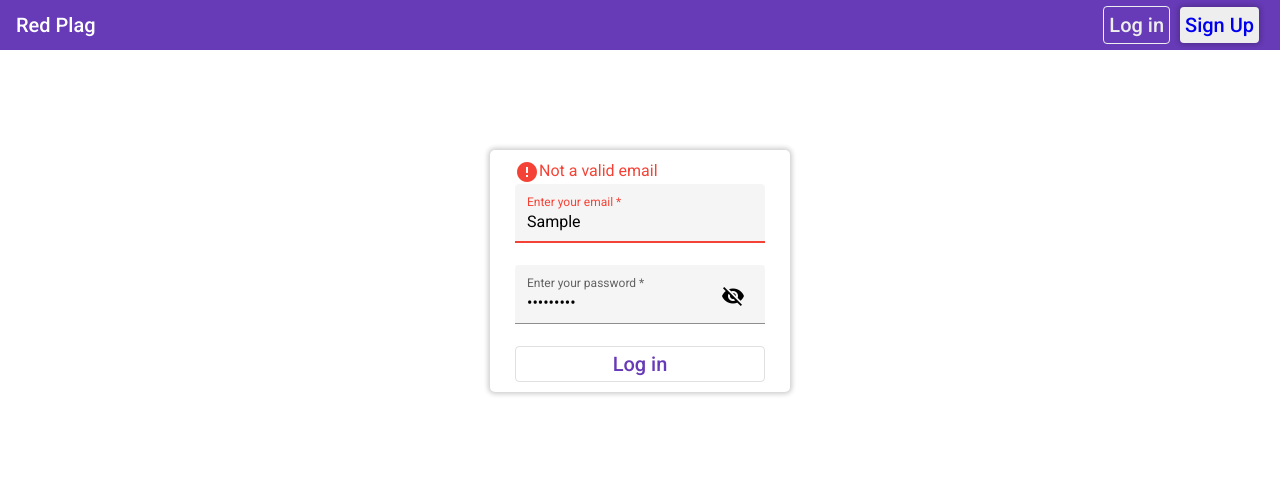
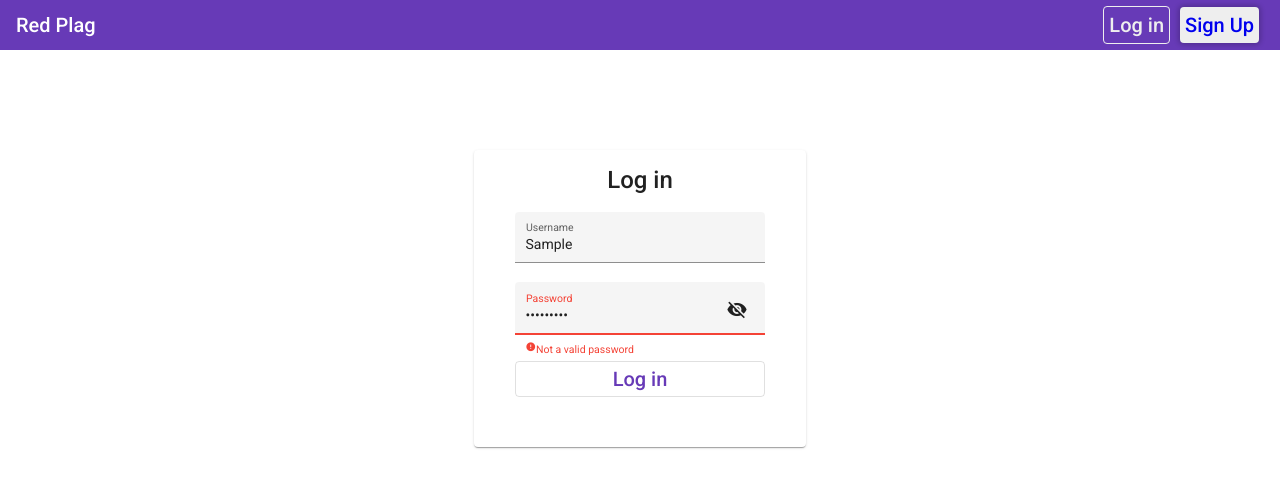
Before and after one commit to atin/Red-Plag, an Angular app: page /login in a window 1280 px wide. Both pictures are taken after typing "Sample", "Sample123" into the empty fields and a click on the button "Log in". Shown: the top 488 px of the page. Built offline with nearby package versions, Linux system fonts and the light colour scheme.

Commit message:
updated login form

```diff
--- a/src/app/login/login.component.html
+++ b/src/app/login/login.component.html
@@ -1,24 +1,30 @@
-<div class="container">
+<mat-card class="container">
+  <mat-card-title>Log in</mat-card-title>
   <form [formGroup]="login_form" (ngSubmit)="login()">
-    <div class="errors" *ngIf="login_form.invalid">
-      <mat-error *ngFor="let error of errors" >
-        <mat-icon>error</mat-icon>{{ error }}
+    <mat-card-content>
+      <mat-form-field [hideRequiredMarker]="true" appearance="fill">
+        <mat-label>Username</mat-label>
+        <input matInput formControlName="username" required />
+        <mat-error>
+          <mat-icon>error</mat-icon>{{ errors['username'] }}
         </mat-error>
-    </div>
-
-    <mat-form-field appearance="fill">
-      <mat-label>Enter your email</mat-label>
-      <input matInput placeholder="abc@xyz.com" formControlName="email" required />
       </mat-form-field>
 
-    <mat-form-field appearance="fill">
-      <mat-label>Enter your password</mat-label>
-      <input matInput [type]="hide ? 'password' : 'text'" formControlName="pass" />
+      <mat-form-field [hideRequiredMarker]="true" appearance="fill">
+        <mat-label>Password</mat-label>
+        <input matInput [type]="hide ? 'password' : 'text'" formControlName="password" required/>
         <button mat-icon-button matSuffix (click)="hide = !hide" [attr.aria-label]="'Hide password'" [attr.aria-pressed]="hide" type="button" >
           <mat-icon>{{ hide ? "visibility_off" : "visibility" }}</mat-icon>
         </button>
+        <mat-error>
+          <mat-icon>error</mat-icon>{{ errors['pass'] }}
+        </mat-error>
       </mat-form-field>
 
+      <mat-card-actions>
         <button class="login-btn" mat-stroked-button color="primary" type="submit">Log in</button>
+      </mat-card-actions>
+
+    </mat-card-content>
   </form>
-</div>
+</mat-card>
--- a/src/app/login/login.component.scss
+++ b/src/app/login/login.component.scss
@@ -5,7 +5,6 @@
   form {
     padding: 10px;
     border-radius: 5px;
-    box-shadow: 0px 0px 5px 2px rgba(0, 0, 0, 0.2);
     .mat-form-field {
       width: 250px;
     }
@@ -16,14 +15,5 @@
         background-color: #683ab710;
       }
     }
-    .errors {
-      text-align: left;
-      .mat-error {
-        margin-left: 15px;
-      }
-      .mat-icon {
-        vertical-align: middle;
-      }
-    }
   }
 }
--- a/src/app/login/login.component.ts
+++ b/src/app/login/login.component.ts
@@ -1,5 +1,6 @@
 import { Component, OnInit } from '@angular/core';
 import { FormBuilder, Validators } from '@angular/forms';
+import { ErrorMessages } from '../models/errors';
 
 @Component({
   selector: 'app-login',
@@ -7,25 +8,34 @@ import { FormBuilder, Validators } from '@angular/forms';
   styleUrls: ['./login.component.scss'],
 })
 export class LoginComponent implements OnInit {
+  username_regex = "^(?=.{3,30}$)(?![_.])(?!.*[_.]{2})[a-zA-Z0-9._]+(?<![_.])$";
+  pass_regex = "^(?=.*[A-Za-z])(?=.*\\d)(?=.*[@$!%*#?&])[A-Za-z\\d@$!%*#?&]{8,}$";
+  hide = true;
+
   login_form = this.fb.group({
-    email: ['', [Validators.required, Validators.email]],
-    pass: ['', Validators.required],
+    username: ['', [Validators.required, Validators.pattern(this.username_regex)]],
+    password: ['', [Validators.required, Validators.pattern(this.pass_regex)]],
   }, { updateOn: 'submit' });
 
-  hide = true;
-  errors: string[];
+  errors: ErrorMessages = {};
 
   getErrorMessages() {
-    let email = this.login_form.get('email');
-    let pass = this.login_form.get('pass');
-    this.errors = [];
-    email.hasError('required') ? this.errors.push('Email cannot be empty.') : '';
-    email.hasError('email') ? this.errors.push('Not a valid email') : '';
-    pass.hasError('required') ? this.errors.push('Password cannot be empty.') : '';
+    let username = this.login_form.get('username');
+    let pass = this.login_form.get('password');
+
+    this.errors = {};
+
+    username.hasError('required') ? this.errors['username'] = 'Enter username' : '';
+    username.hasError('pattern') ? this.errors['username'] = 'Not a valid username' : '';
+    pass.hasError('required') ? this.errors['pass'] = 'Enter a password' : '';
+    pass.hasError('pattern') ? this.errors['pass'] = 'Not a valid password': '';
   }
 
   login() {
     this.getErrorMessages();
+    if(Object.keys(this.errors).length == 0){
+
+    }
   }
   constructor(private fb: FormBuilder) {}
   ngOnInit(): void {}
--- a/src/app/reg/reg.component.ts
+++ b/src/app/reg/reg.component.ts
@@ -53,20 +53,21 @@ export class RegComponent implements OnInit {
 
   signup() {
     this.getErrorMessages();
-    if(Object.keys(this.errors).length){ return; }
-
+    if(Object.keys(this.errors).length == 0){
       let userData = this.signup_form.value;
       delete userData.confirm_pass;
       userData = userData as User;
+
       this.user.signup(userData).subscribe( reg_success => {
         console.log(reg_success);
         if (reg_success) {
           this.router.navigate(['/login']);
         } else {
           this.errors['username'] = 'username already taken';
-        // console.log(this.errors)
+          console.log(this.errors)
         }
       });
+    }
   }
   constructor(private fb: FormBuilder, private user: UserService, private router: Router) {}
   ngOnInit(): void {}
```
Lines whose indentation alone changed are shown as unchanged.
